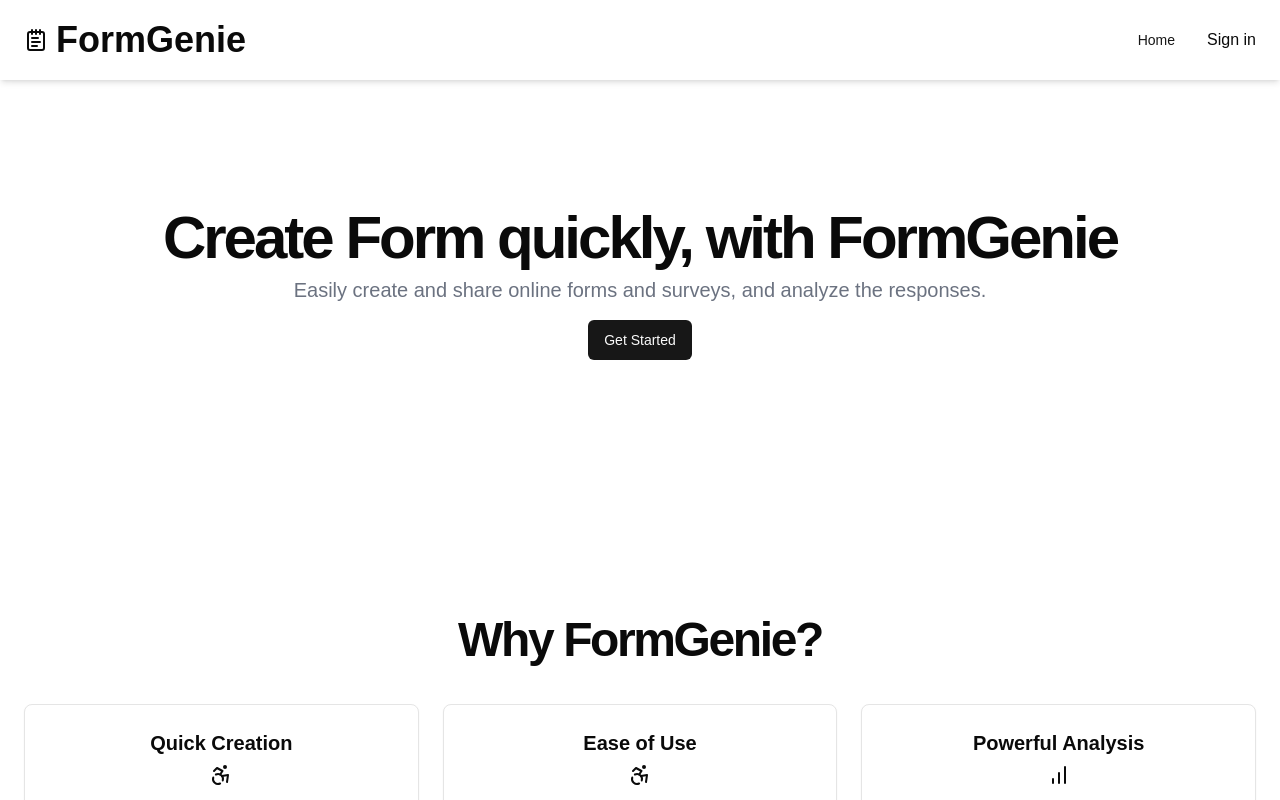
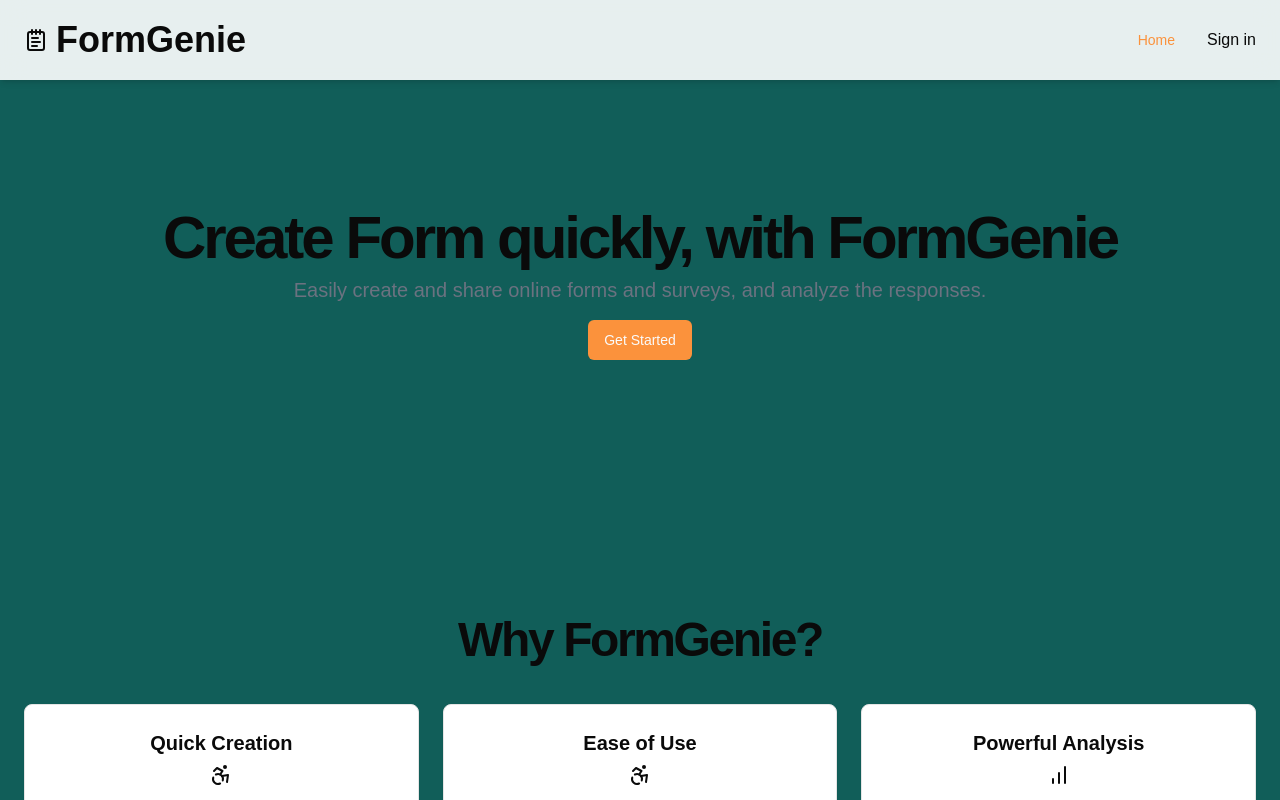
Before and after one commit to Nitish992/formgenie, a Next.js app: page / in a window 1280 px wide. Shown: the top 800 px of the page. Built offline with nearby package versions, Linux system fonts and the light colour scheme; no server answers.

Commit message:
minor changes

```diff
--- a/src/app/globals.css
+++ b/src/app/globals.css
@@ -10,7 +10,8 @@ body {
 @layer base {
   :root {
 
-    --background: 0 0% 100%;
+    /* --background: 0 0% 100%; */
+    --background: 176.1 69.4% 21.8%;
 
     --foreground: 0 0% 3.9%;
 
@@ -22,11 +23,12 @@ body {
 
     --popover-foreground: 0 0% 3.9%;
 
-    --primary: 0 0% 9%;
+    --primary: 27 96% 61%;
 
     --primary-foreground: 0 0% 98%;
 
     --secondary: 0 0% 96.1%;
+    /* --secondary: 27 96% 61%; */
 
     --secondary-foreground: 0 0% 9%;
 
@@ -60,6 +62,7 @@ body {
 
     --radius: 0.5rem;
   }
+
   .dark {
 
     --background: 0 0% 3.9%;
@@ -116,6 +119,7 @@ body {
   * {
     @apply border-border;
   }
+
   body {
     @apply bg-background text-foreground;
   }
--- a/src/components/Header.tsx
+++ b/src/components/Header.tsx
@@ -1,9 +1,8 @@
-import Image from "next/image";
+
 import Link from "next/link";
-// import logo from "public/logo.png";
 import { Grip } from "lucide-react";
 import { UserButton } from "@clerk/nextjs";
-import { Suspense } from "react";
+
 
 function Header() {
     return (
--- /dev/null
+++ b/src/components/SubmitFormHeader.tsx
@@ -0,0 +1,12 @@
+
+function SubmitFormHeader() {
+    return (
+        <header className="w-full h-[80px] flex justify-between items-center px-4 md:px-6 bg-white bg-opacity-90 backdrop-filter backdrop-blur-md shadow-md sticky top-0 z-50">
+            <div className="flex items-center space-x-2">
+                <p className="text-xl text-neutral-500 tracking-widest">FORMATIC</p>
+            </div>
+        </header >
+    );
+}
+
+export default SubmitFormHeader;
--- a/src/components/SubmitFormPage.tsx
+++ b/src/components/SubmitFormPage.tsx
@@ -6,6 +6,7 @@ import { Input } from "@/components/ui/input";
 import { Select, SelectContent, SelectItem, SelectTrigger, SelectValue } from "@/components/ui/select";
 import { Checkbox } from "@/components/ui/checkbox";
 import { Button } from "@/components/ui/button";
+import SubmitFormHeader from "./SubmitFormHeader";
 
 interface FormField {
     label: string;
@@ -57,8 +58,10 @@ const SubmitFormPage = ({ slug }: { slug: string }) => {
     };
 
     return (
-        <div className="w-full">
-            <form onSubmit={handleSubmit} className="space-y-4">
+        <>
+            <SubmitFormHeader />
+            <div className="w-full flex justify-center my-24">
+                <form onSubmit={handleSubmit} className="w-[700px] space-y-4">
                     {fields.map((field) => (
                         <div key={field.label} className="flex flex-col">
                             <label className="font-semibold mb-1">{field.label}</label>
@@ -110,9 +113,10 @@ const SubmitFormPage = ({ slug }: { slug: string }) => {
                             )}
                         </div>
                     ))}
-                <Button type="submit">Submit</Button>
+                    <Button type="submit" className="center">Submit</Button>
                 </form>
             </div>
+        </>
     );
 };
 
```
Also changed, not shown: 1 other file (tests, documents, lock files or other folders). Lines whose indentation alone changed are shown as unchanged.
